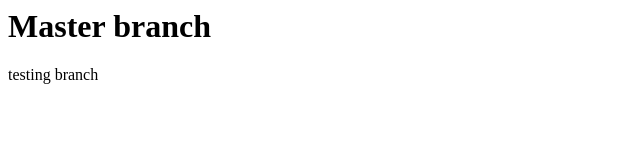
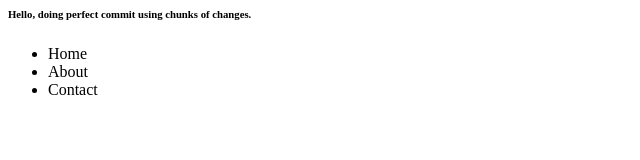
Before and after one commit to praneshvr00/demo, a plain HTML site: page index.html in a window 1280 px wide. Shown: the whole page, without its empty margins (0-640 px from the left). Drawn offline with Linux system fonts and the light colour scheme.

Commit message:
commiting first to get hunks

```diff
--- a/index.html
+++ b/index.html
@@ -1,4 +1,17 @@
-<h1>Master branch</h1>
+<div>
+    <h6>Hello, doing perfect commit using chunks of changes.</h6>
+</div>
 
 
-<p>testing branch</p>
+
+
+
+<div class="chunk2">
+    <div class="nav">
+        <ul>
+            <li>Home</li>
+            <li>About</li>
+            <li>Contact</li>
+        </ul>
+    </div>
+</div>
```
